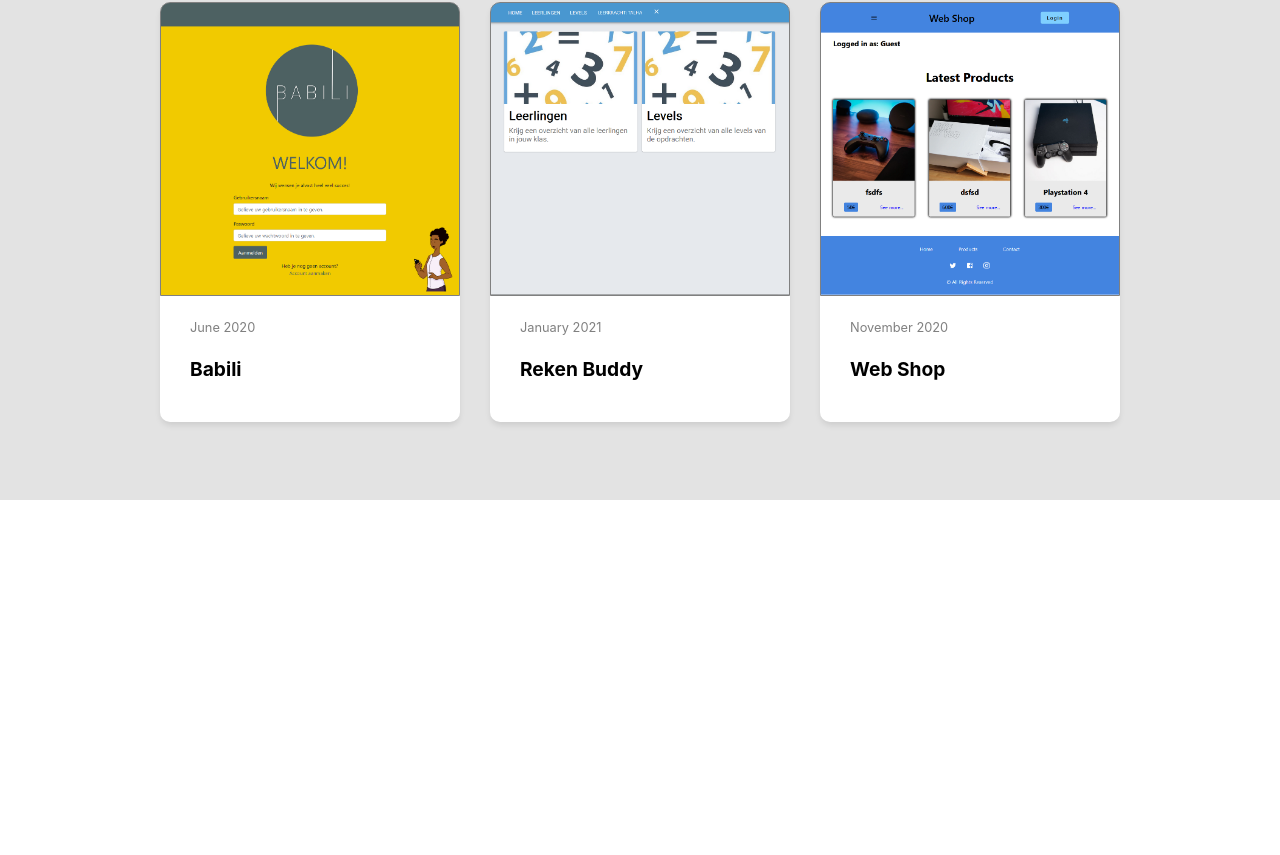
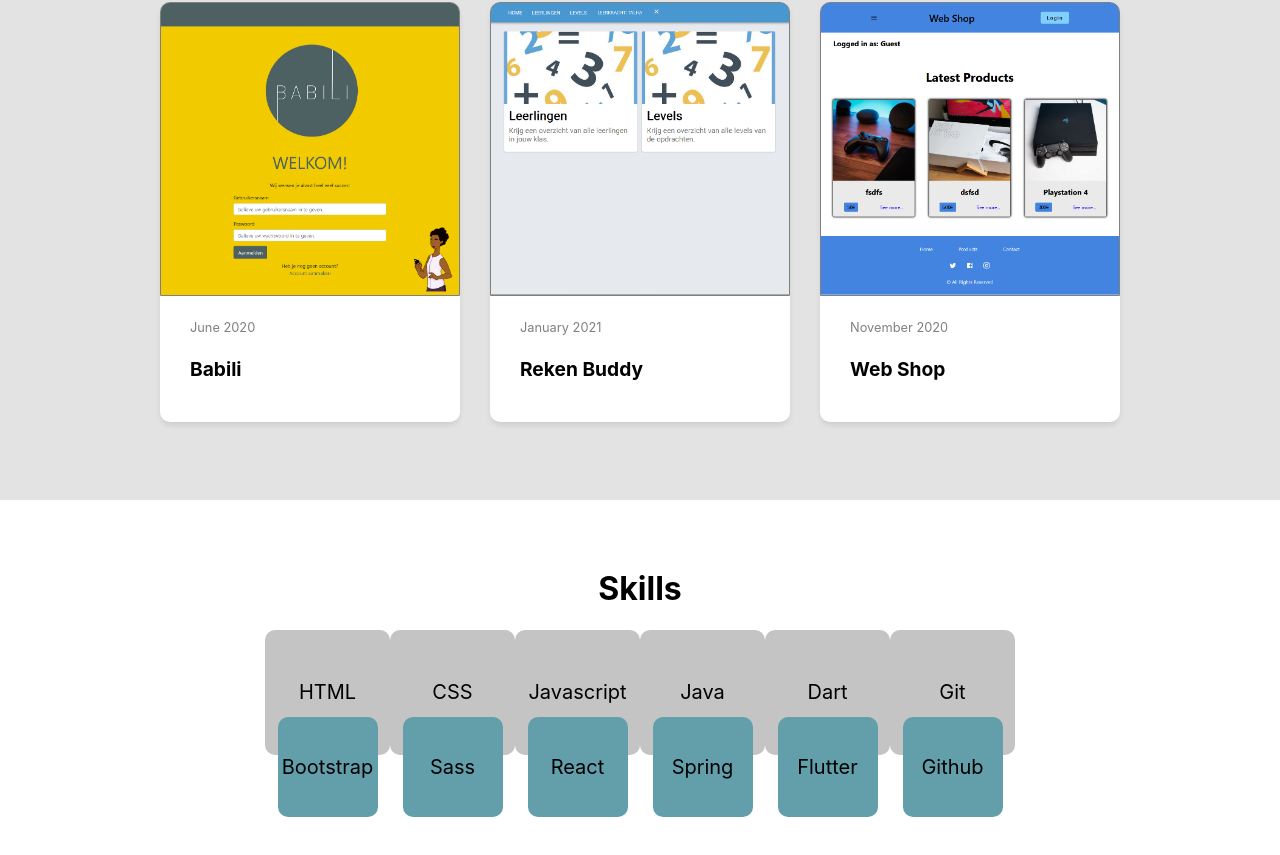
Before and after one commit to Talha-Bayansar/portfolio, a React (Create React App) app: page / in a window 1280 px wide. Shown: the part 976-1831 px from the top of the page. Before the commit the page ends 1476 px from the top, so only its background shows below. Built offline with nearby package versions, Linux system fonts and the light colour scheme.

Commit message:
added skill component

```diff
--- a/src/App.js
+++ b/src/App.js
@@ -2,6 +2,7 @@ import styled from "styled-components";
 import Navbar from "./components/navbar";
 import LandingPage from "./pages/landing_page";
 import ProjectsPage from "./pages/projects_page";
+import SkillsPage from "./pages/skills_page";
 
 const StyledApp = styled.div`
   position: relative;
@@ -16,6 +17,7 @@ function App() {
       <Navbar />
       <LandingPage />
       <ProjectsPage />
+      <SkillsPage />
     </StyledApp>
   );
 }
--- /dev/null
+++ b/src/components/skill.js
@@ -0,0 +1,41 @@
+import React from "react";
+import styled from "styled-components";
+
+const StyledSkills = styled.div`
+  position: relative;
+  display: flex;
+  width: 125px;
+  height: 125px;
+  background-color: #c4c4c4;
+  border-radius: 10px;
+  justify-content: center;
+  align-items: center;
+  font-size: 1.25rem;
+
+  & > .secondary_skill_div {
+    position: absolute;
+    display: flex;
+    justify-content: center;
+    align-items: center;
+    width: 100px;
+    height: 100px;
+    background-color: #639fabff;
+    border-radius: 10px;
+    top: 70%;
+  }
+`;
+
+function Skill(props) {
+  const { primSkill, secSkill } = props;
+
+  return (
+    <StyledSkills>
+      <span className="primary_skill">{primSkill}</span>
+      <div className="secondary_skill_div">
+        <span className="secondary_skill">{secSkill}</span>
+      </div>
+    </StyledSkills>
+  );
+}
+
+export default Skill;
--- /dev/null
+++ b/src/pages/skills_page.js
@@ -0,0 +1,58 @@
+import React from "react";
+import styled from "styled-components";
+import Skill from "../components/skill";
+
+const StyledSkillsPage = styled.div`
+  display: flex;
+  flex-direction: column;
+  align-items: center;
+  padding: 3rem 3rem 9rem;
+
+  & > .skillsPage_skills {
+    display: flex;
+    flex-wrap: wrap;
+    align-items: center;
+  }
+`;
+
+const skills = [
+  {
+    prim: "HTML",
+    sec: "Bootstrap",
+  },
+  {
+    prim: "CSS",
+    sec: "Sass",
+  },
+  {
+    prim: "Javascript",
+    sec: "React",
+  },
+  {
+    prim: "Java",
+    sec: "Spring",
+  },
+  {
+    prim: "Dart",
+    sec: "Flutter",
+  },
+  {
+    prim: "Git",
+    sec: "Github",
+  },
+];
+
+function SkillsPage() {
+  return (
+    <StyledSkillsPage>
+      <h1 className="skillsPage_title">Skills</h1>
+      <div className="skillsPage_skills">
+        {skills.map((s) => (
+          <Skill primSkill={s.prim} secSkill={s.sec} />
+        ))}
+      </div>
+    </StyledSkillsPage>
+  );
+}
+
+export default SkillsPage;
```
